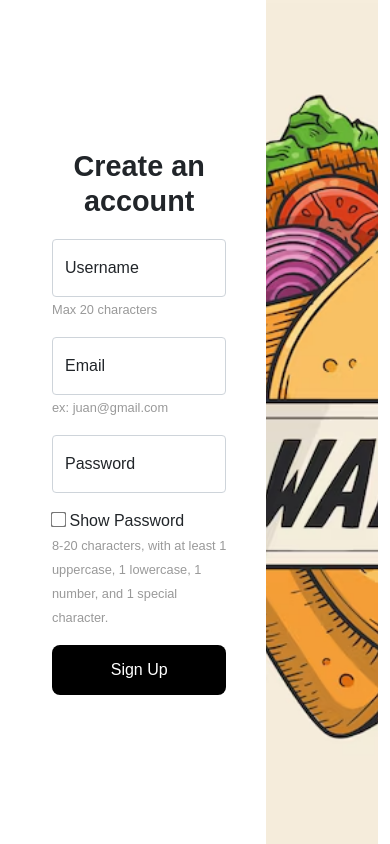
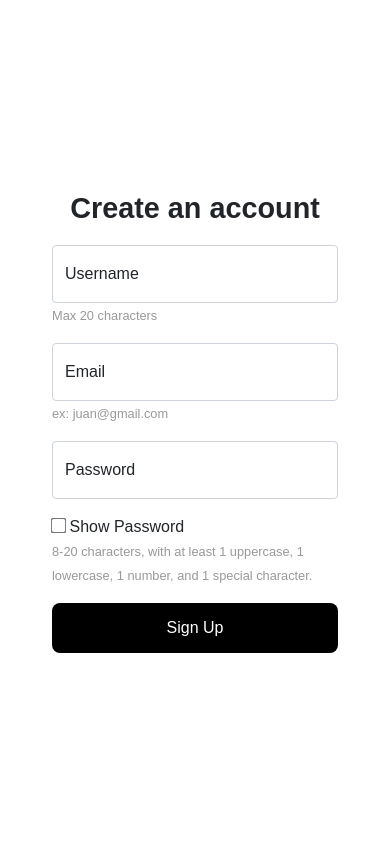
Before and after one commit to jc-lulu/shawarmaPos, a PHP site: page /create_account.php in a window 390 px wide. Run offline with PHP 8.4, Linux system fonts and the light colour scheme.

Commit message:
change style to none in mobile version

```diff
--- a/styles/createAccount.css
+++ b/styles/createAccount.css
@@ -73,9 +73,9 @@ input[type="checkbox"] {
 }
 
 /* Mobile View */
-@media (max-width: 768px) {
+@media (max-width: 800px) {
   .image-section {
-    display: block;
+    display: none;
   }
 
   .form-section {
```
